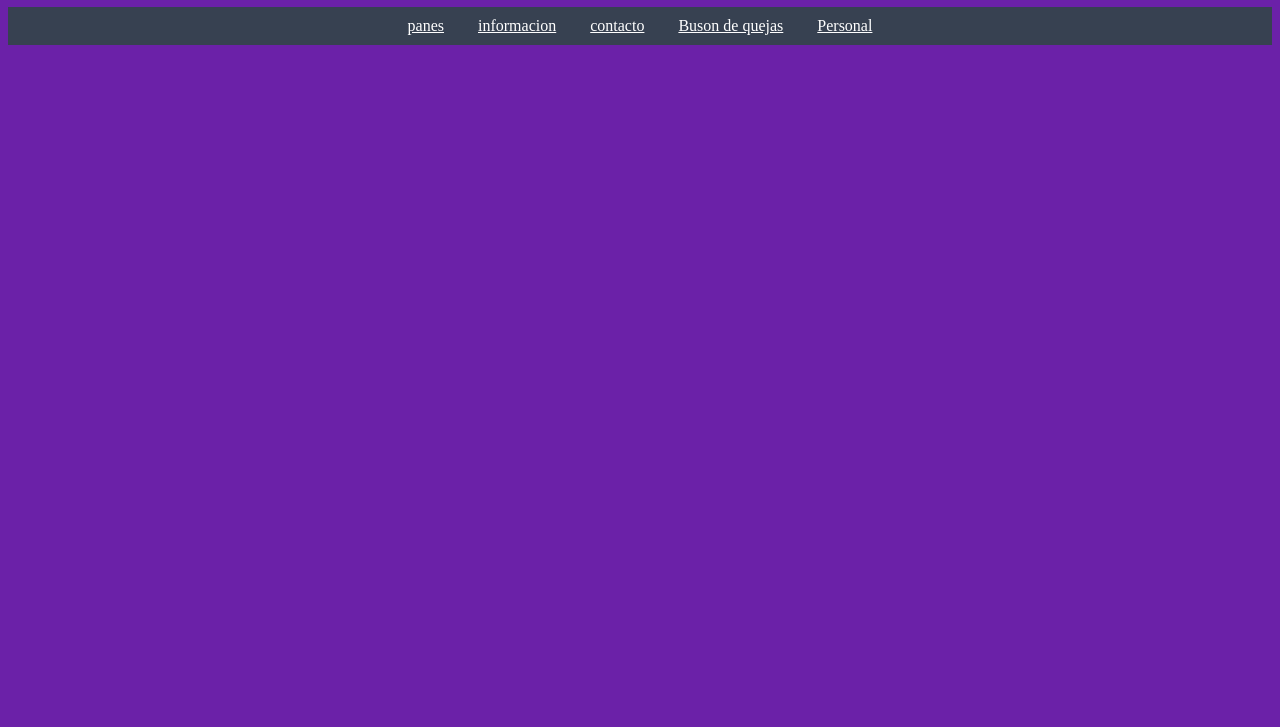
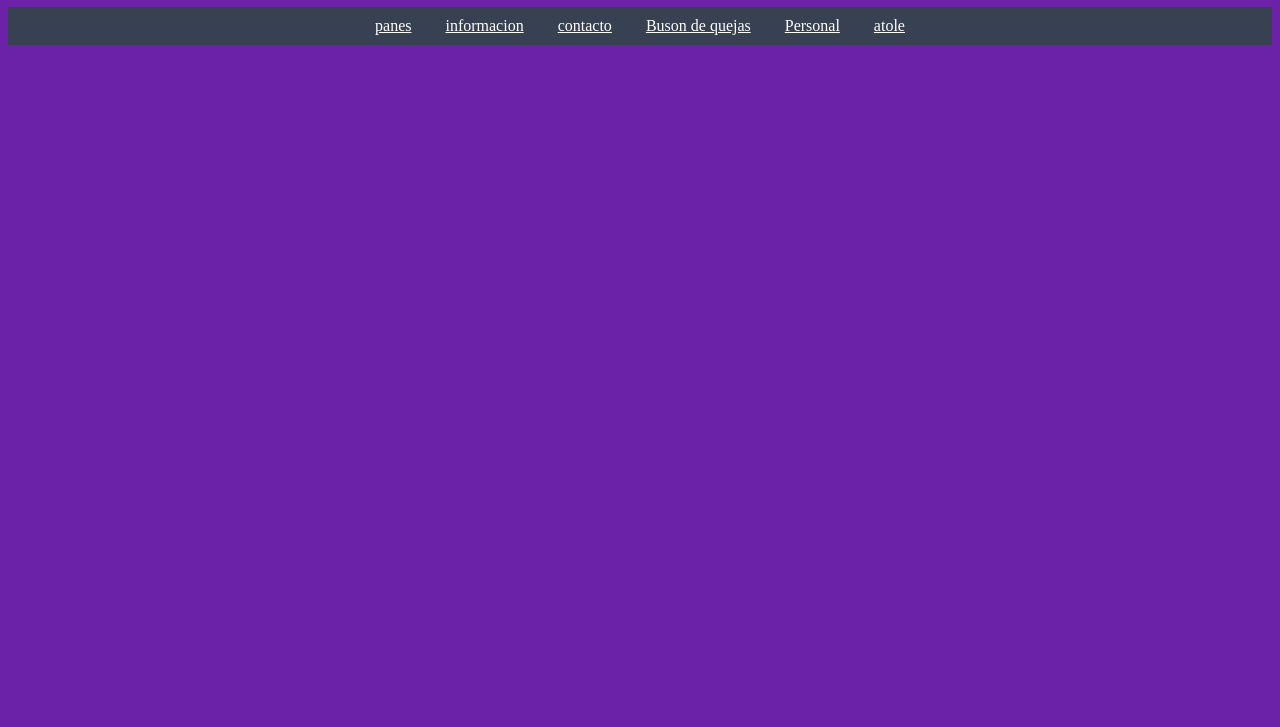
Before and after one commit to VladimirArauz/desesperanza, a website: page public/index.html in a window 1280 px wide. Shown: the part 73-800 px from the top of the page. Drawn offline with Linux system fonts and the light colour scheme.

Commit message:
cambio 12

```diff
--- a/public/index.html
+++ b/public/index.html
@@ -15,6 +15,7 @@
         <a href="">contacto</a>
         <a href="">Buson de quejas</a>
         <a href="">Personal</a>
+        <a href="">atole</a>
 
 
     </div>
```
